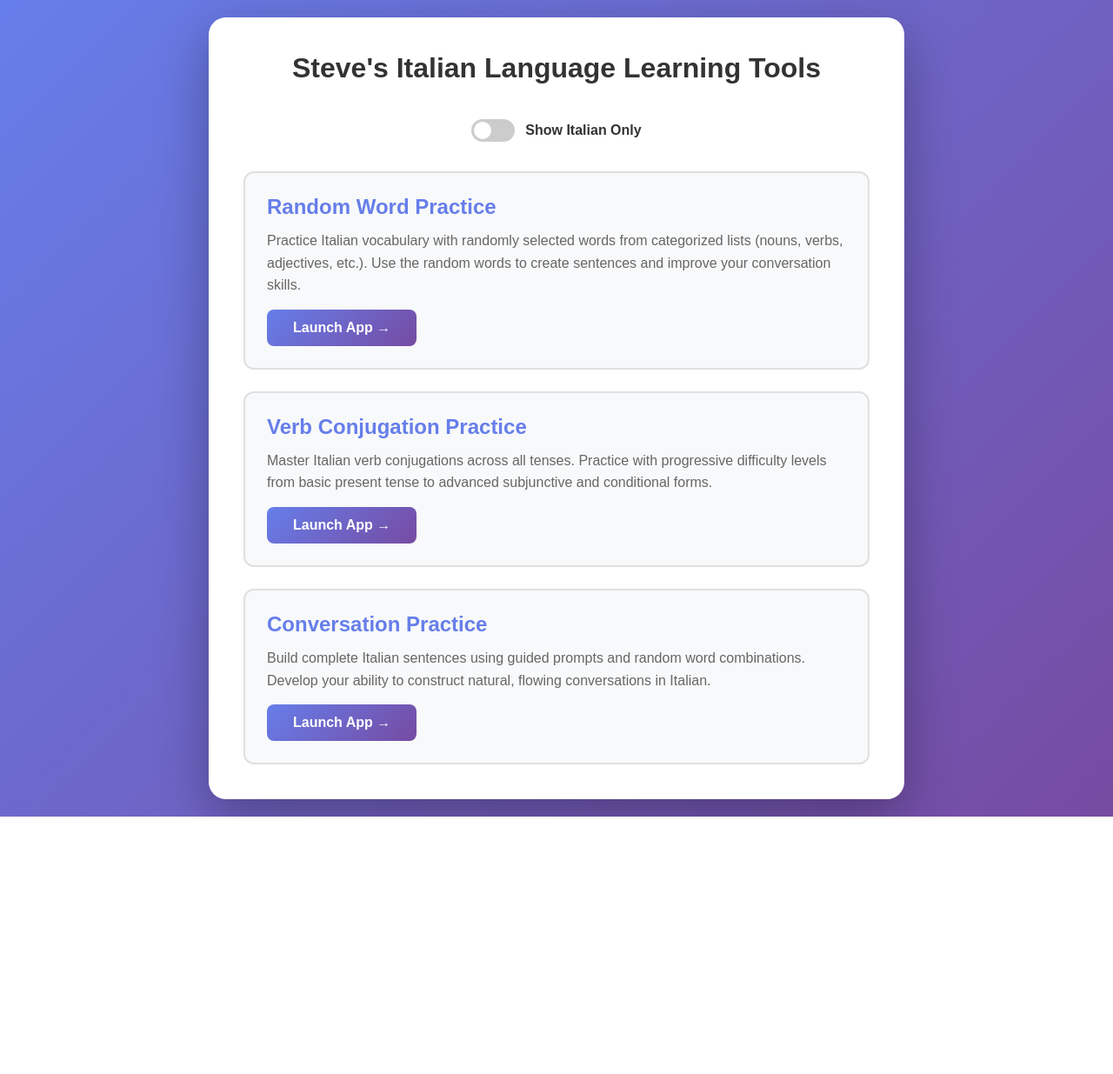
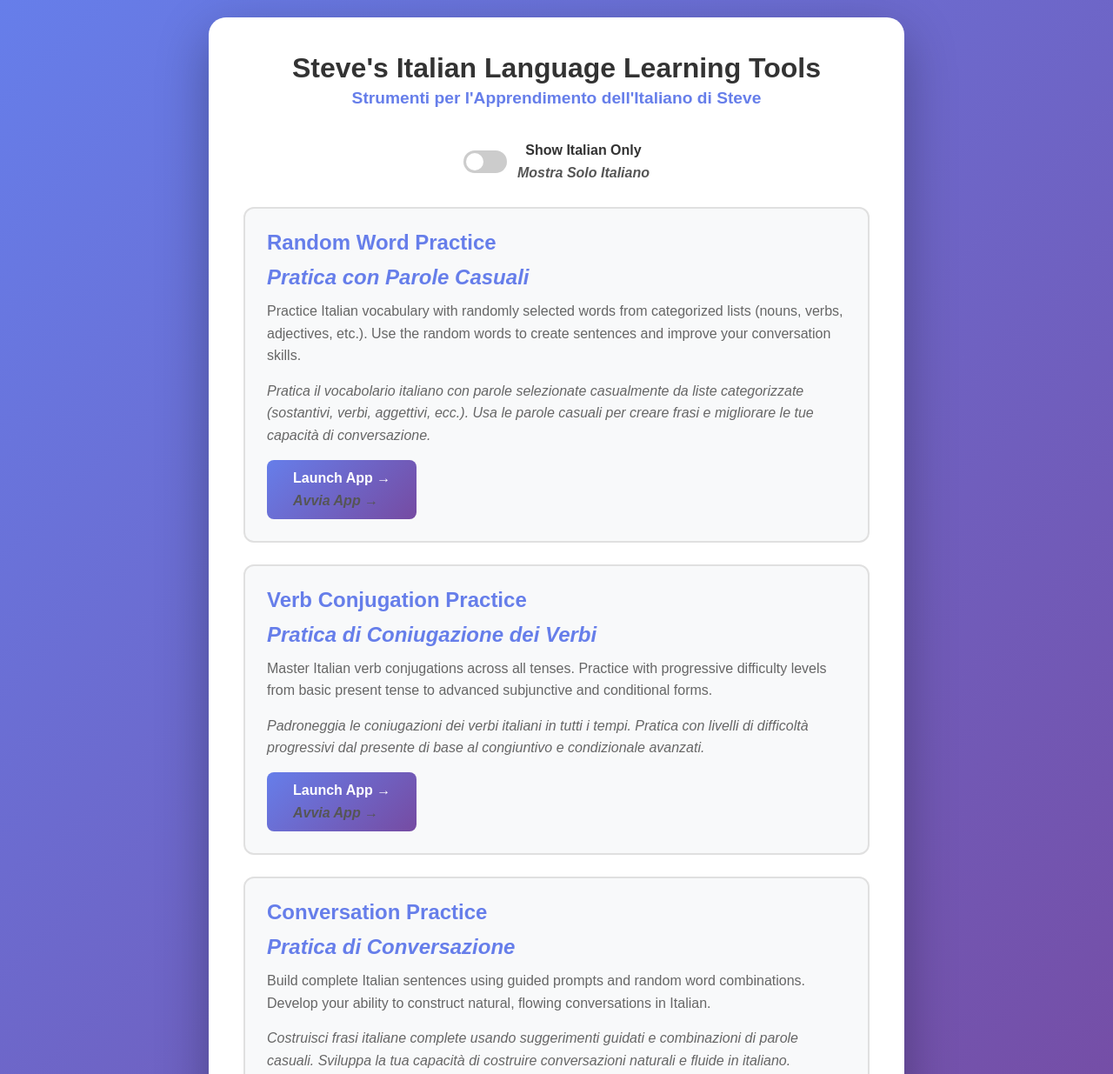
Before and after one commit to noto138/stevital-studiare-x12x73s, a plain HTML site: page index.html in a window 1280 px wide. Shown: the top 1235 px of the page at 87% size. Before the commit the page ends 939 px from the top, so only its background shows below. Drawn offline with Linux system fonts and the light colour scheme.

Commit message:
Update index.html

```diff
--- a/index.html
+++ b/index.html
@@ -35,6 +35,23 @@
             text-align: center;
             margin-bottom: 40px;
             font-size: 2em;
+        }
+
+        .title-it {
+            display: block;
+            font-size: 0.6em;
+            color: #667eea;
+            margin-top: 5px;
+        }
+
+        body.italian-mode .title-en {
+            display: none;
+        }
+
+        body.italian-mode .title-it {
+            font-size: 1em;
+            color: #333;
+            margin-top: 0;
         }
 
         .app-grid {
@@ -136,21 +153,32 @@
         }
 
         /* Language visibility control */
+        /* By default (toggle OFF): show both languages */
         .lang-en {
             display: block;
         }
 
         .lang-it {
-            display: none;
+            display: block;
+            font-style: italic;
+            color: #555;
+            margin-top: 8px;
         }
 
-        /* When Italian-only mode is active */
+        /* When Italian-only mode is active (toggle ON) */
         body.italian-mode .lang-en {
             display: none;
         }
 
         body.italian-mode .lang-it {
             display: block;
+            font-style: normal;
+            color: #666;
+            margin-top: 0;
+        }
+
+        body.italian-mode .app-card h2.lang-it {
+            color: #667eea;
         }
 
         @media (max-width: 600px) {
@@ -170,7 +198,10 @@
 </head>
 <body>
     <div class="container">
-        <h1>Steve's Italian Language Learning Tools</h1>
+        <h1>
+            <span class="title-en">Steve's Italian Language Learning Tools</span>
+            <span class="title-it">Strumenti per l'Apprendimento dell'Italiano di Steve</span>
+        </h1>
 
         <div class="language-toggle">
             <label class="toggle-label">
@@ -189,7 +220,10 @@
                 <h2 class="lang-it">Pratica con Parole Casuali</h2>
                 <p class="lang-en">Practice Italian vocabulary with randomly selected words from categorized lists (nouns, verbs, adjectives, etc.). Use the random words to create sentences and improve your conversation skills.</p>
                 <p class="lang-it">Pratica il vocabolario italiano con parole selezionate casualmente da liste categorizzate (sostantivi, verbi, aggettivi, ecc.). Usa le parole casuali per creare frasi e migliorare le tue capacità di conversazione.</p>
-                <a href="https://noto138.github.io/italvocab-study-k8x2m/" class="app-link" target="_blank">Launch App →</a>
+                <a href="https://noto138.github.io/italvocab-study-k8x2m/" class="app-link" target="_blank">
+                    <span class="lang-en">Launch App →</span>
+                    <span class="lang-it">Avvia App →</span>
+                </a>
             </div>
 
             <div class="app-card">
@@ -197,7 +231,10 @@
                 <h2 class="lang-it">Pratica di Coniugazione dei Verbi</h2>
                 <p class="lang-en">Master Italian verb conjugations across all tenses. Practice with progressive difficulty levels from basic present tense to advanced subjunctive and conditional forms.</p>
                 <p class="lang-it">Padroneggia le coniugazioni dei verbi italiani in tutti i tempi. Pratica con livelli di difficoltà progressivi dal presente di base al congiuntivo e condizionale avanzati.</p>
-                <a href="https://noto138.github.io/ital_con_9935276/" class="app-link" target="_blank">Launch App →</a>
+                <a href="https://noto138.github.io/ital_con_9935276/" class="app-link" target="_blank">
+                    <span class="lang-en">Launch App →</span>
+                    <span class="lang-it">Avvia App →</span>
+                </a>
             </div>
 
             <div class="app-card">
@@ -205,7 +242,10 @@
                 <h2 class="lang-it">Pratica di Conversazione</h2>
                 <p class="lang-en">Build complete Italian sentences using guided prompts and random word combinations. Develop your ability to construct natural, flowing conversations in Italian.</p>
                 <p class="lang-it">Costruisci frasi italiane complete usando suggerimenti guidati e combinazioni di parole casuali. Sviluppa la tua capacità di costruire conversazioni naturali e fluide in italiano.</p>
-                <a href="https://noto138.github.io/italsentences-hgeu7yt6/" class="app-link" target="_blank">Launch App →</a>
+                <a href="https://noto138.github.io/italsentences-hgeu7yt6/" class="app-link" target="_blank">
+                    <span class="lang-en">Launch App →</span>
+                    <span class="lang-it">Avvia App →</span>
+                </a>
             </div>
         </div>
     </div>
```
